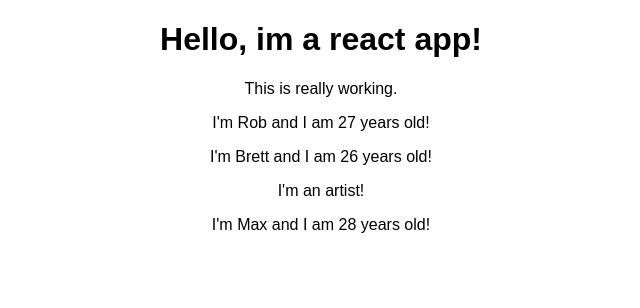
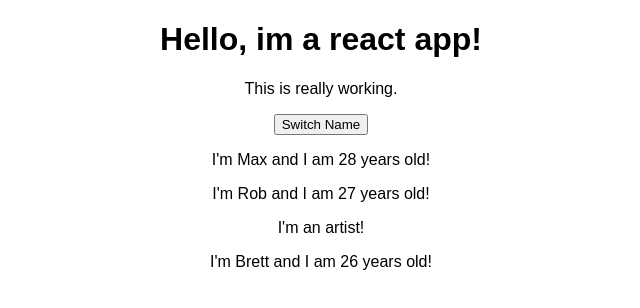
Before and after one commit to RobLMartin/react-practice, a React (Create React App) app: page / in a window 1280 px wide. Shown: the top 308 px of the page, without its empty margins (319-959 px from the left). Built offline with nearby package versions, Linux system fonts and the light colour scheme.

Commit message:
manipulating the state

```diff
--- a/src/App.js
+++ b/src/App.js
@@ -3,14 +3,35 @@
 import Person from './Person/Person';
 
 class App extends Component {
+  state = {
+    persons: [
+      { name: 'Max', age: 28 },
+      { name: 'Rob', age: 27 },
+      { name: 'Brett', age: 26 }
+    ],
+    otherState: 'some other value'
+  }
+
+  switchNameHandler = () => {
+    console.log('Was clicked.');
+    this.setState({
+      persons: [
+        { name: 'Robert Martin', age: 27 },
+        { name: 'Jake', age: 28 },
+        { name: 'Brett', age: 26 }
+      ]
+     });
+  }
+
   render() {
     return (
       <div className="App">
         <h1>Hello, im a react app!</h1>
         <p>This is really working.</p>
-        <Person name='Rob' age='27'/>
-        <Person  name='Brett' age='26'>I'm an artist!</Person>
-        <Person  name='Max' age='28'/>
+        <button onClick={this.switchNameHandler}>Switch Name</button>
+        <Person name={this.state.persons[0].name} age={this.state.persons[0].age}/>
+        <Person name={this.state.persons[1].name} age={this.state.persons[1].age}>I'm an artist!</Person>
+        <Person  name={this.state.persons[2].name} age={this.state.persons[2].age}/>
       </div>
     );
     // return React.createElement('div', {className: 'App'}, React.createElement('h1', null, 'this text'));
```
